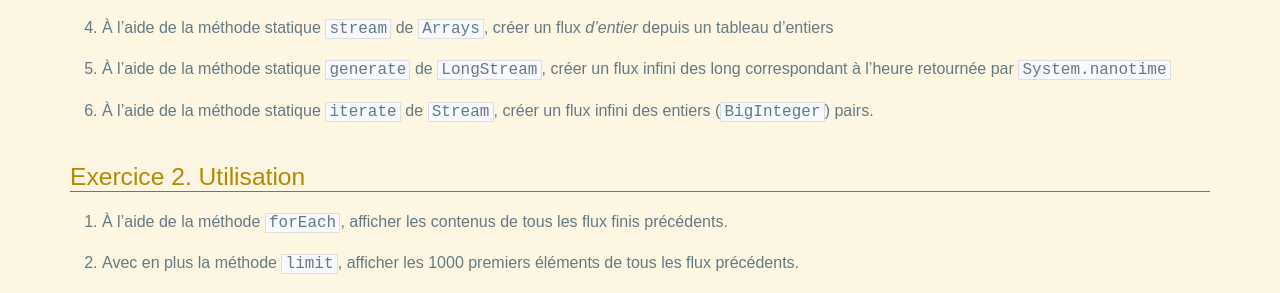
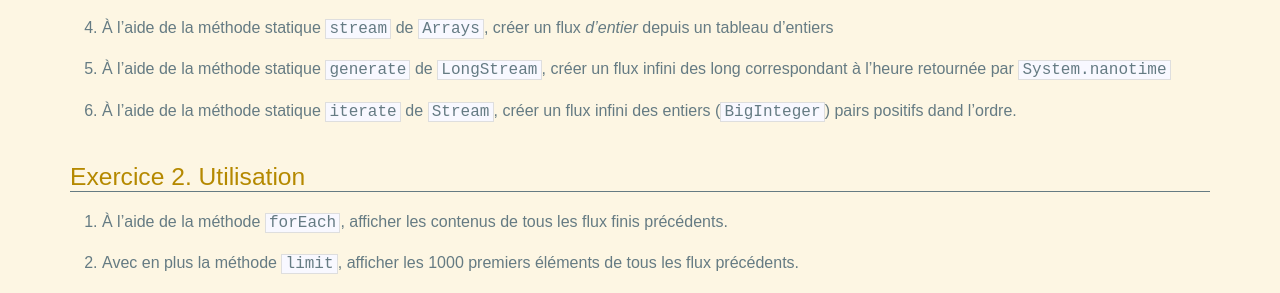
Before and after one commit to lacl-upec/m1javaa, a Jekyll site: the page built from _posts/2015-11-17-TP 4.md, in a window 1280 px wide. Shown: the part 335-628 px from the top of the page. Built offline with Jekyll 4.4.1, drawn with Linux system fonts in a browser that asks for light colours.

Commit message:
Created :_posts/2015-11-17-TP 4.md

```diff
--- a/_posts/2015-11-17-TP 4.md
+++ b/_posts/2015-11-17-TP 4.md
@@ -16,7 +16,7 @@ Exercice 1. Création de flux
 
 5. À l'aide de la méthode statique `generate` de `LongStream`, créer un flux infini des long correspondant à l'heure retournée par `System.nanotime`
 
-6. À l'aide de la méthode statique `iterate` de `Stream`, créer un flux infini des entiers (`BigInteger`) pairs.
+6. À l'aide de la méthode statique `iterate` de `Stream`, créer un flux infini des entiers (`BigInteger`) pairs positifs dand l'ordre.
 
 Exercice 2. Utilisation
 -----------------------
```
